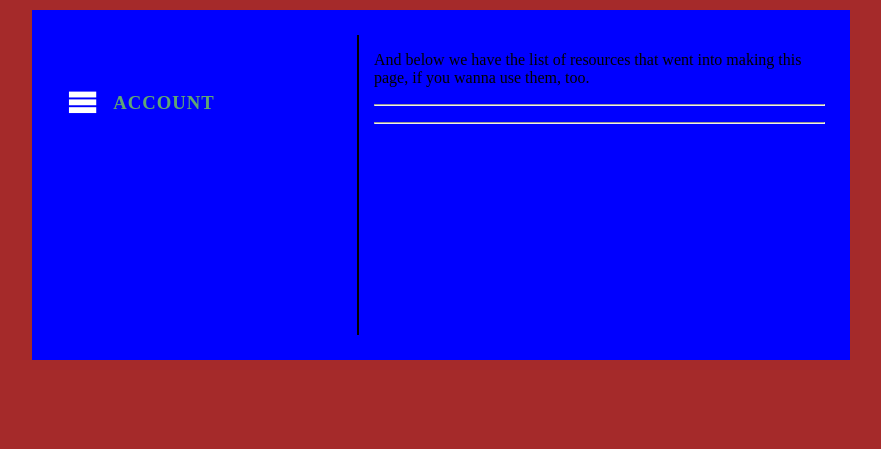
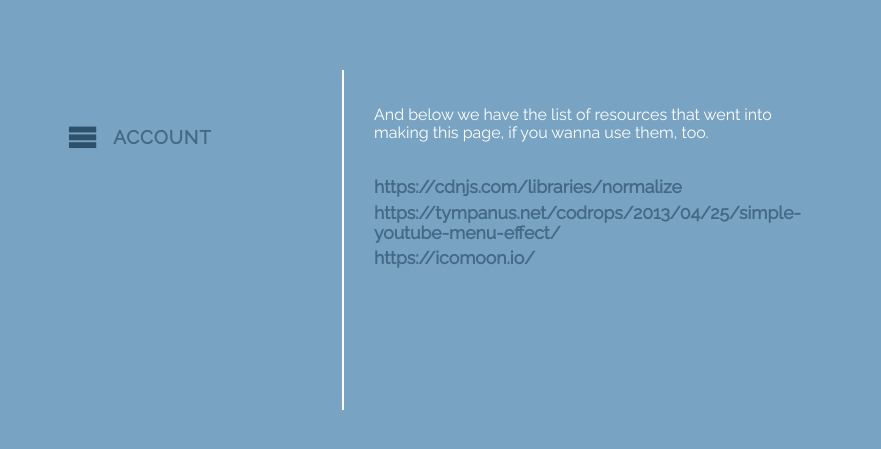
Before and after one commit to Renee-Larken/websys, a PHP site: page /credits.php in a window 1280 px wide. Shown: the top 449 px of the page, without its empty margins (199-1080 px from the left). Run offline with PHP 8.4, Linux system fonts and the light colour scheme; some libraries are stand-ins or nearby versions.

Commit message:
Finalized Design

```diff
--- a/credits.php
+++ b/credits.php
@@ -9,9 +9,12 @@
 		<main><?php include './resources/includes/navbar.html'; ?>
 		<div id="content">
 			<p>And below we have the list of resources that went into making this page, if you wanna use them, too.</p>
-			<hr />
-			<ul></ul>
-			<hr />
+			<br />
+			<ul>
+				<li><a href="https://cdnjs.com/libraries/normalize">https://cdnjs.com/libraries/normalize</a></li>
+				<li><a href="https://tympanus.net/codrops/2013/04/25/simple-youtube-menu-effect/">https://tympanus.net/codrops/2013/04/25/simple-youtube-menu-effect/</a></li>
+				<li><a href="https://icomoon.io/">https://icomoon.io/</a></li>
+			</ul>
 		</div></main>
 	</body>
 </html>
--- a/resources/component.css
+++ b/resources/component.css
@@ -17,7 +17,7 @@
 	font-size: 1.3em;
 	line-height: 2.5;
 	font-weight: 400;
-	color: #fff;
+	color: #2f526c;
 	padding-top: 2em;
 	height: 100%;
 }
@@ -42,7 +42,7 @@
 }
 
 .dr-menu.dr-menu-open > div .dr-icon {
-	color: #60a773;
+	color: #2f526c;
 	left: 100%;
 	-webkit-transform: translateX(-100%);
 	-moz-transform: translateX(-100%);
@@ -67,7 +67,7 @@
 	padding-left: 3em;
 	position: relative;
 	display: block;
-	color: #60a773;
+	color: #446986;
 	font-size: 0.9em;
 	font-weight: 700;
 	letter-spacing: 1px;
@@ -145,7 +145,7 @@
 }
 
 .dr-menu ul li a:hover {
-	color: #60a773;
+	color: #386486;
 }
 
 .dr-icon:before,
--- a/resources/includes/header.html
+++ b/resources/includes/header.html
@@ -1,4 +1,5 @@
 <link rel="shortcut icon" href="/favicon.ico" type="image/x-icon" />
+<link href="https://fonts.googleapis.com/css?family=Raleway" rel="stylesheet">
 
 <!--Cascading Style Sheets-->
 <link type="text/css" rel="stylesheet" href="https://cdnjs.cloudflare.com/ajax/libs/normalize/5.0.0/normalize.min.css" />
--- a/resources/labs.json
+++ b/resources/labs.json
@@ -48,7 +48,7 @@
     {
       "title": "Lab 10:",
       "link": "lab10",
-      "descr": ""
+      "descr": "ll"
     }
   ]
 }
--- a/resources/main.css
+++ b/resources/main.css
@@ -1,11 +1,17 @@
 body {
-  background: brown; }
+  background: #79a3c3;
+  font-family: 'Raleway', sans-serif;
+  color: #ffffff; }
+  body a {
+    text-decoration: none;
+    font-size: 1.1em;
+    color: #446986; }
 
 main {
   width: 60%;
   padding: 25px;
-  margin: 10px auto;
-  background: blue; }
+  margin: 45px auto;
+  background: #79a3c3; }
   main:after {
     content: "";
     height: 0;
@@ -14,9 +20,19 @@ main {
 
 #content {
   float: right;
-  padding-left: 15px;
+  padding: 20px 0 20px 30px;
   min-height: 300px;
-  border-left: 2px solid black;
+  border-left: 2px solid #ffffff;
   width: calc(100% - 317px); }
+  #content ul {
+    list-style-type: none;
+    padding: 0;
+    margin: 0; }
+    #content ul li {
+      margin-bottom: 5px; }
+    #content ul a {
+      font-weight: bold; }
+      #content ul a:hover {
+        text-decoration: underline; }
 
 /*# sourceMappingURL=main.css.map */
--- a/resources/main.scss
+++ b/resources/main.scss
@@ -1,12 +1,23 @@
+$dom: #79a3c3;
+$highlight: #ffffff;
+
 body {
-	background: brown;
+	background: $dom;
+	font-family: 'Raleway', sans-serif;
+	color: $highlight;
+
+	a {
+		text-decoration: none;
+		font-size: 1.1em;
+		color: #446986;
+	}
 }
 
 main {
 	width: 60%;
 	padding: 25px;
-	margin: 10px auto;
-	background: blue;
+	margin: 45px auto;
+	background: $dom;
 
 	&:after {
 		content: "";
@@ -18,8 +29,26 @@ main {
 
 #content {
 	float: right;
-	padding-left: 15px;
+	padding: 20px 0 20px 30px;
 	min-height: 300px;
-	border-left: 2px solid black;
+	border-left: 2px solid $highlight;
 	width: calc(100% - 317px);
+
+	ul {
+		list-style-type: none;
+		padding: 0;
+		margin: 0;
+
+		li {
+			margin-bottom: 5px;
+		}
+
+		a {
+			font-weight: bold;
+
+			&:hover {
+				text-decoration: underline;
+			}
+		}
+	}
 }
```
Also changed, not shown: labs/lab7/README.md, 1 other file.
